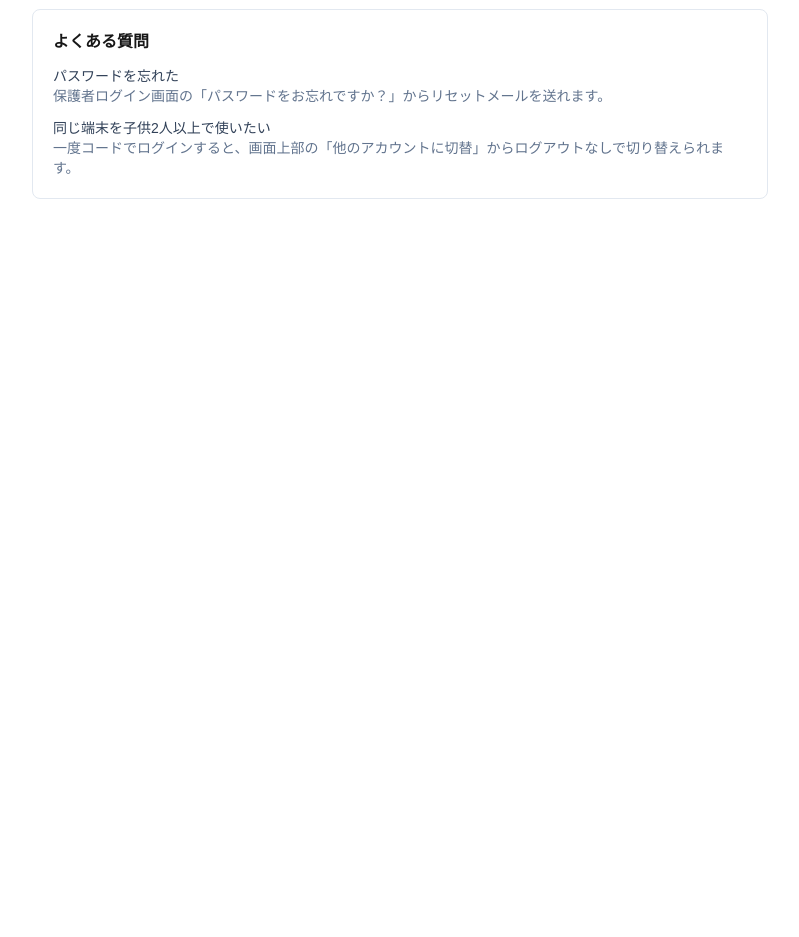
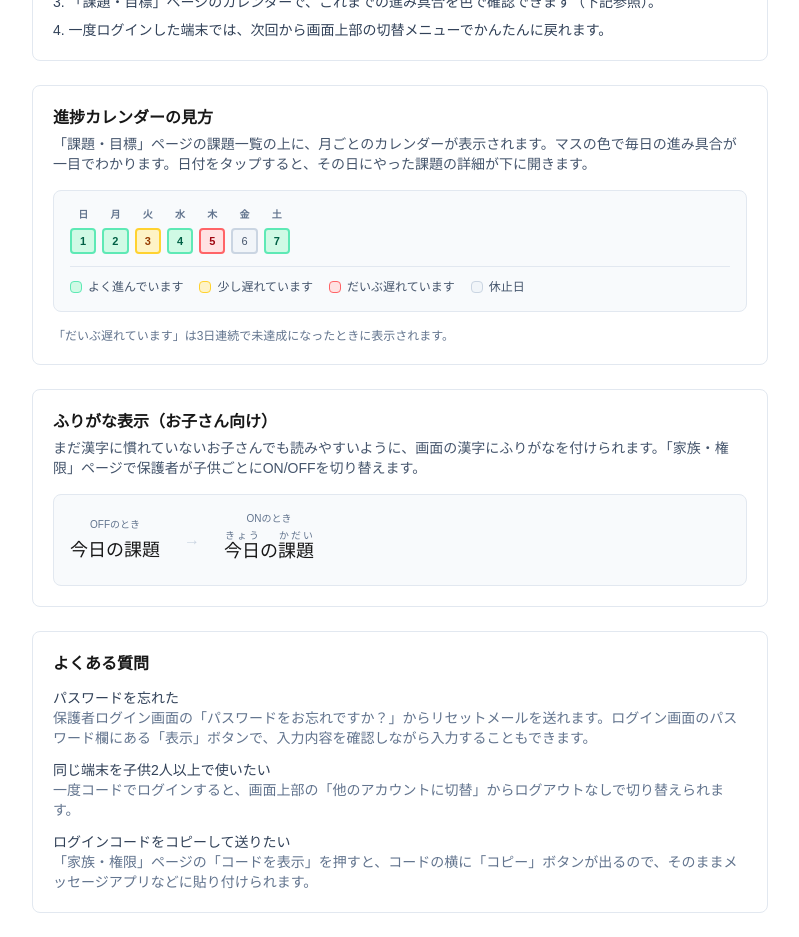
Before and after one commit to Dai-tech0/josh, a Next.js app: page /guide in a window 1280 px wide. Shown: the part 500-1437 px from the top of the page, without its empty margins (240-1039 px from the left). Before the commit the page ends 800 px from the top, so only its background shows below. Built offline with nearby package versions, Linux system fonts and the light colour scheme; no server answers.

Commit message:
使い方ガイドに進捗カレンダー・ふりがな表示・コード コピーの説明を図解付きで追加

```diff
--- a/src/app/guide/page.tsx
+++ b/src/app/guide/page.tsx
@@ -1,6 +1,10 @@
+import { CALENDAR_STATUS_LABEL, CALENDAR_STATUS_STYLE } from "@/lib/allocation";
+
 export const metadata = {
   title: "使い方ガイド - Yatta",
 };
+
+const CALENDAR_LEGEND_STATUSES = ["onTrack", "slightlyBehind", "quiteBehind", "pause"] as const;
 
 export default function GuidePage() {
   return (
@@ -16,6 +20,9 @@ export default function GuidePage() {
           <li>トップページの「保護者 新規登録」からメールアドレスで登録します。</li>
           <li>「家族・権限」ページから子供を追加すると、ログインコード(6文字)が発行されます。</li>
           <li>「課題・目標」ページから宿題を登録すると、日々のノルマが自動で計算されます。</li>
+          <li>
+            「家族・権限」ページの子供一覧から、読みやすさに合わせて「ふりがなON/OFF」を切り替えられます（下記参照）。
+          </li>
         </ol>
       </section>
 
@@ -24,8 +31,84 @@ export default function GuidePage() {
         <ol className="list-decimal list-inside text-sm text-slate-700 space-y-2">
           <li>保護者からもらった6文字のログインコードで「コードでログイン」します。</li>
           <li>今日のノルマを確認して、終わったらチェックを入れて報告します。</li>
+          <li>「課題・目標」ページのカレンダーで、これまでの進み具合を色で確認できます（下記参照）。</li>
           <li>一度ログインした端末では、次回から画面上部の切替メニューでかんたんに戻れます。</li>
         </ol>
+      </section>
+
+      <section className="border border-slate-200 rounded-lg bg-white p-5 space-y-4">
+        <div>
+          <h2 className="font-semibold">進捗カレンダーの見方</h2>
+          <p className="text-sm text-slate-600 mt-1">
+            「課題・目標」ページの課題一覧の上に、月ごとのカレンダーが表示されます。マスの色で毎日の進み具合が一目でわかります。日付をタップすると、その日にやった課題の詳細が下に開きます。
+          </p>
+        </div>
+        <div className="border border-slate-200 rounded-lg bg-slate-50 p-4">
+          <div className="grid grid-cols-7 gap-1.5 max-w-[220px]">
+            {["日", "月", "火", "水", "木", "金", "土"].map((label) => (
+              <div key={label} className="text-[10px] text-slate-500 text-center font-semibold">
+                {label}
+              </div>
+            ))}
+            {[
+              "onTrack",
+              "onTrack",
+              "slightlyBehind",
+              "onTrack",
+              "quiteBehind",
+              "pause",
+              "onTrack",
+            ].map((status, i) => (
+              <div
+                key={i}
+                className={`aspect-square rounded border-2 text-[11px] flex items-center justify-center ${CALENDAR_STATUS_STYLE[status as keyof typeof CALENDAR_STATUS_STYLE]}`}
+              >
+                {i + 1}
+              </div>
+            ))}
+          </div>
+          <div className="flex flex-wrap gap-x-4 gap-y-1 pt-3 mt-3 border-t border-slate-200">
+            {CALENDAR_LEGEND_STATUSES.map((status) => (
+              <span key={status} className="flex items-center gap-1.5 text-xs text-slate-600">
+                <span
+                  className={`inline-block w-3 h-3 rounded border ${CALENDAR_STATUS_STYLE[status]}`}
+                />
+                {CALENDAR_STATUS_LABEL[status]}
+              </span>
+            ))}
+          </div>
+        </div>
+        <p className="text-xs text-slate-500">
+          「だいぶ遅れています」は3日連続で未達成になったときに表示されます。
+        </p>
+      </section>
+
+      <section className="border border-slate-200 rounded-lg bg-white p-5 space-y-4">
+        <div>
+          <h2 className="font-semibold">ふりがな表示（お子さん向け）</h2>
+          <p className="text-sm text-slate-600 mt-1">
+            まだ漢字に慣れていないお子さんでも読みやすいように、画面の漢字にふりがなを付けられます。「家族・権限」ページで保護者が子供ごとにON/OFFを切り替えます。
+          </p>
+        </div>
+        <div className="border border-slate-200 rounded-lg bg-slate-50 p-4 flex items-center gap-6 flex-wrap">
+          <div className="text-center">
+            <p className="text-[10px] text-slate-500 mb-1">OFFのとき</p>
+            <p className="text-lg font-medium">今日の課題</p>
+          </div>
+          <span className="text-slate-300">→</span>
+          <div className="text-center">
+            <p className="text-[10px] text-slate-500 mb-1">ONのとき</p>
+            <p className="text-lg font-medium leading-loose">
+              <ruby>
+                今日<rt className="text-[0.55em] text-slate-500">きょう</rt>
+              </ruby>
+              の
+              <ruby>
+                課題<rt className="text-[0.55em] text-slate-500">かだい</rt>
+              </ruby>
+            </p>
+          </div>
+        </div>
       </section>
 
       <section className="border border-slate-200 rounded-lg bg-white p-5 space-y-3">
@@ -34,7 +117,7 @@ export default function GuidePage() {
           <div>
             <p className="font-medium">パスワードを忘れた</p>
             <p className="text-slate-500">
-              保護者ログイン画面の「パスワードをお忘れですか？」からリセットメールを送れます。
+              保護者ログイン画面の「パスワードをお忘れですか？」からリセットメールを送れます。ログイン画面のパスワード欄にある「表示」ボタンで、入力内容を確認しながら入力することもできます。
             </p>
           </div>
           <div>
@@ -43,6 +126,12 @@ export default function GuidePage() {
               一度コードでログインすると、画面上部の「他のアカウントに切替」からログアウトなしで切り替えられます。
             </p>
           </div>
+          <div>
+            <p className="font-medium">ログインコードをコピーして送りたい</p>
+            <p className="text-slate-500">
+              「家族・権限」ページの「コードを表示」を押すと、コードの横に「コピー」ボタンが出るので、そのままメッセージアプリなどに貼り付けられます。
+            </p>
+          </div>
         </div>
       </section>
     </div>
```
